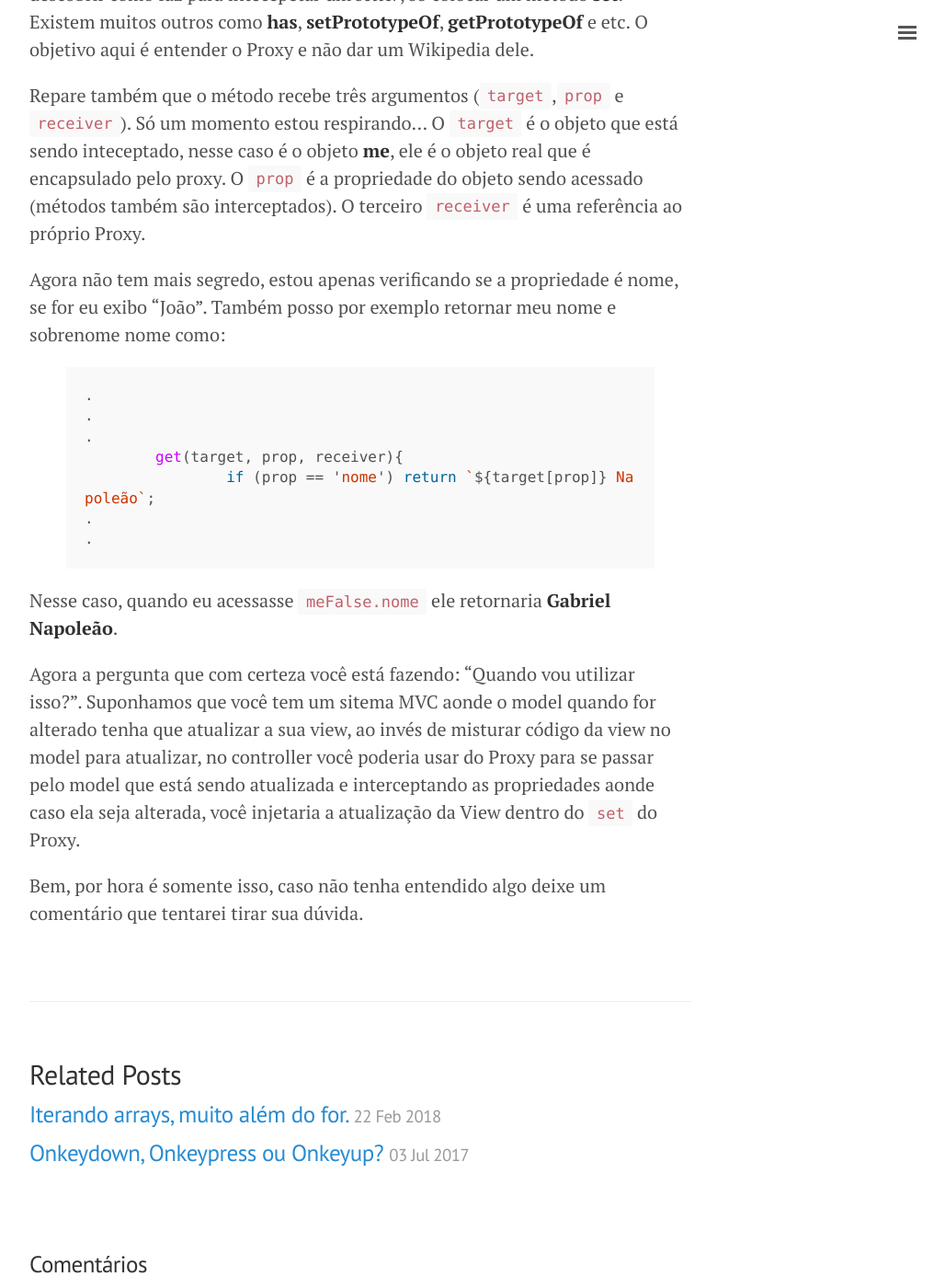
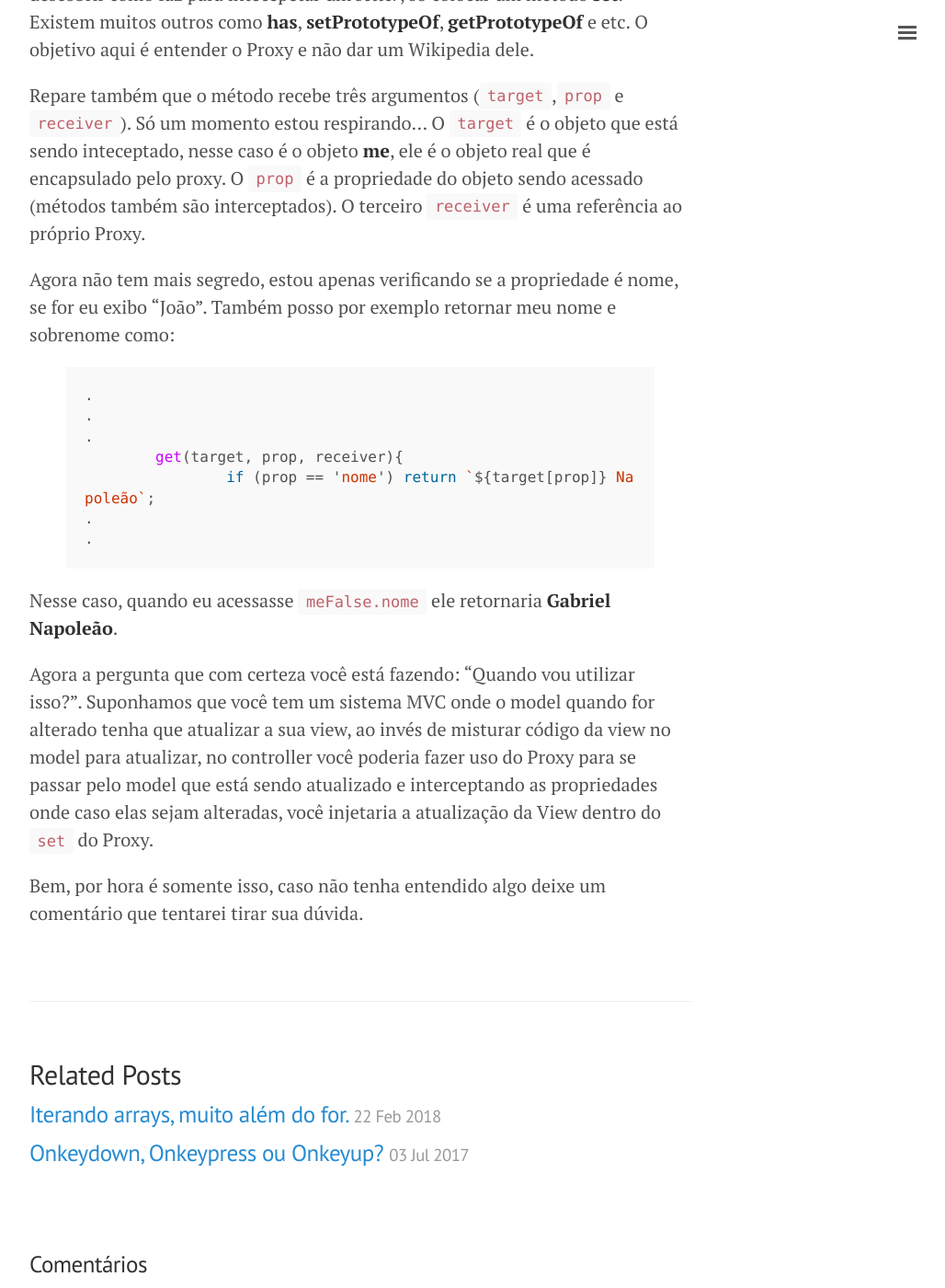
Before and after one commit to whoamindx/whoamindx.github.io, a Jekyll site: the page built from _posts/2018-7-10-um-pouco-sobre-es6-proxies.md, in a window 1280 px wide and 1400 px high, scrolled down 2916 px. Shown: the whole window at 92% size, without its empty margins (248-1276 px from the left). Built offline with Jekyll 4.4.1, drawn with Linux system fonts in a browser that asks for light colours; comment, search, counter and statistics services are not loaded.

Commit message:
Update 2018-7-10-um-pouco-sobre-es6-proxies.md

```diff
--- a/_posts/2018-7-10-um-pouco-sobre-es6-proxies.md
+++ b/_posts/2018-7-10-um-pouco-sobre-es6-proxies.md
@@ -78,7 +78,7 @@ Note que dentro temos a propriedade **get**, ele é padrão para interceptar cas
 
 Repare também que o método recebe três argumentos (`target`,`prop` e `receiver`). Só um momento estou respirando... O `target` é o objeto que está sendo inteceptado, nesse caso é o objeto **me**, ele é o objeto real que é encapsulado pelo proxy. O `prop` é a propriedade do objeto sendo acessado (métodos também são interceptados). O terceiro `receiver` é uma referência ao próprio Proxy.
 
-Agora não tem mais segredo, estou apenas verificando se a propriedade é nome, se for eu exibo "João". Também posso por exemplo retornar meu nome e sobrenome nome como:
+Agora não tem mais segredo, estou apenas verificando se a propriedade é nome, se for eu exibo "João". Também posso por exemplo retornar meu nome e sobrenome como:
 
 {% highlight js %}
 .
@@ -92,6 +92,6 @@ Agora não tem mais segredo, estou apenas verificando se a propriedade é nome,
 
 Nesse caso, quando eu acessasse `meFalse.nome` ele retornaria **Gabriel Napoleão**.
 
-Agora a pergunta que com certeza você está fazendo: "Quando vou utilizar isso?". Suponhamos que você tem um sitema MVC aonde o model quando for alterado tenha que atualizar a sua view, ao invés de misturar código da view no model para atualizar, no controller você poderia usar do Proxy para se passar pelo model que está sendo atualizada e interceptando as propriedades aonde caso ela seja alterada, você injetaria a atualização da View dentro do `set` do Proxy.
+Agora a pergunta que com certeza você está fazendo: "Quando vou utilizar isso?". Suponhamos que você tem um sistema MVC onde o model quando for alterado tenha que atualizar a sua view, ao invés de misturar código da view no model para atualizar, no controller você poderia fazer uso do Proxy para se passar pelo model que está sendo atualizado e interceptando as propriedades onde caso elas sejam alteradas, você injetaria a atualização da View dentro do `set` do Proxy.
 
 Bem, por hora é somente isso, caso não tenha entendido algo deixe um comentário que tentarei tirar sua dúvida.
```
